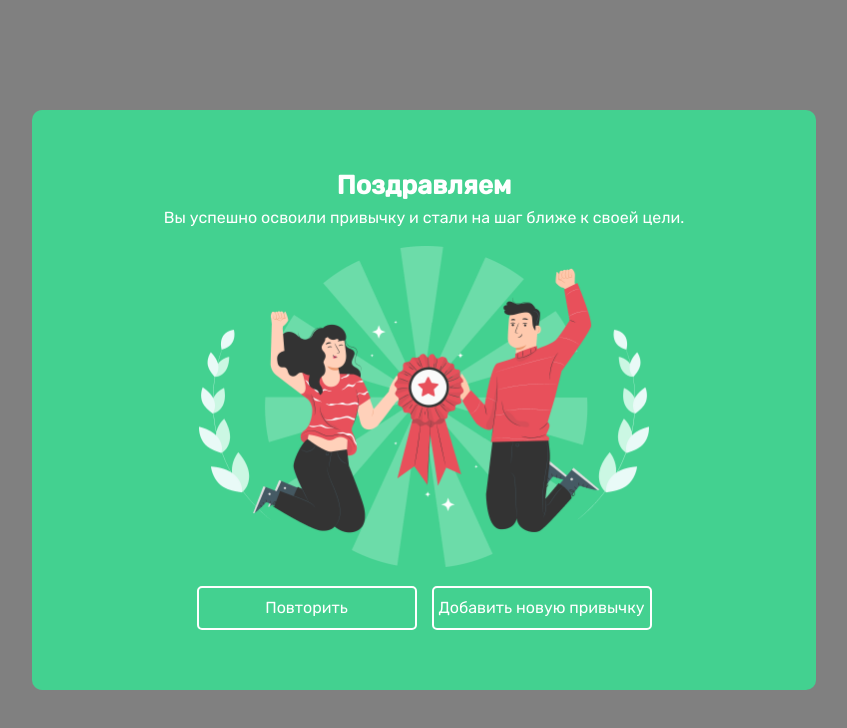
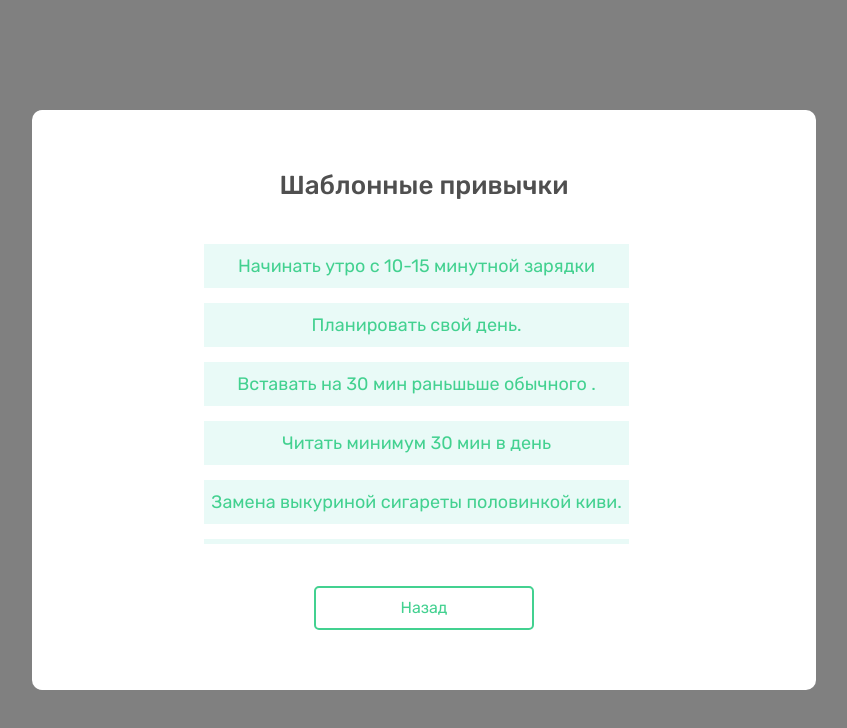
Before and after one commit to Olha98/Make-it-habits-ReactProject, a React (Create React App) app: page / in a window 1280 px wide. Both pictures are taken after a click on the button "Show Modal". Shown: the top 728 px of the page, without its empty margins (216-1063 px from the left). Built offline with nearby package versions, Linux system fonts and the light colour scheme.

Commit message:
connecting with customHbit

```diff
--- a/src/components/App/App.js
+++ b/src/components/App/App.js
@@ -8,6 +8,7 @@ import routes from "../../routes";
 import "../../css/vars.module.css";
 import "../../index.module.css";
 import Spinner from "../Spinner/Spinner";
+import HabitTemplate from "../HabitTemplate/HabitTemplate";
 
 const App = (props) => {
   const [isShowModal, setIsShowModal] = useState(false);
@@ -34,7 +35,7 @@ const App = (props) => {
         <button onClick={showModal}>Show Modal</button>
         {isShowModal && (
           <Modal closeModal={closeModal}>
-            <Congratulations closeModal={closeModal} />
+            <HabitTemplate closeModal={closeModal} />
           </Modal>
         )}
       </div>
--- a/src/components/HabitTemplate/HabitTemplate.js
+++ b/src/components/HabitTemplate/HabitTemplate.js
@@ -1,18 +1,6 @@
 import React from "react";
 import style from "./HabitTemplate.module.css";
-
-// import { Scrollbars } from "react-custom-scrollbars";
 import CustomScrollbars from "../../assests/scroll/scroll";
-
-// class App extends Component {
-//   render() {
-//     return (
-// <Scrollbars style={{ width: 500, height: 300 }}>
-//   <p>Some great content...</p>
-// </Scrollbars>
-//     );
-//   }
-// }
 
 const HabitTemplate = () => {
   return (
@@ -22,42 +10,62 @@ const HabitTemplate = () => {
         <ul className={style.habitTemplateList}>
           <li className={style.habitTemplateItem}>
             <a className={style.habitTemplateItemLink} href="home">
-              Распланировать свой день
+              Начинать утро с 10-15 минутной зарядки
             </a>
           </li>
           <li className={style.habitTemplateItem}>
             <a className={style.habitTemplateItemLink} href="home">
-              Встать на 30 мин раньше обычного
+              Планировать свой день.
             </a>
           </li>
           <li className={style.habitTemplateItem}>
             <a className={style.habitTemplateItemLink} href="home">
-              Заменить сигарету половинкой киви
+              Вставать на 30 мин раньшьше обычного .
             </a>
           </li>
           <li className={style.habitTemplateItem}>
             <a className={style.habitTemplateItemLink} href="home">
-              Начать утро с 10-15 минутной зарядки
+              Читать минимум 30 мин в день
             </a>
           </li>
           <li className={style.habitTemplateItem}>
             <a className={style.habitTemplateItemLink} href="home">
-              Читать минимум 30 мин
+              Замена выкуриной сигареты половинкой киви.
             </a>
           </li>
           <li className={style.habitTemplateItem}>
             <a className={style.habitTemplateItemLink} href="home">
-              Делать 20 отжиманий день
+              Принять контрасный душ.
             </a>
           </li>
           <li className={style.habitTemplateItem}>
             <a className={style.habitTemplateItemLink} href="home">
-              Бегать 4 км по утрам
+              5 минутная зарядка для глаз (обед)
             </a>
           </li>
           <li className={style.habitTemplateItem}>
             <a className={style.habitTemplateItemLink} href="home">
-              Медитировать 15 минут в день
+              5 минут отдыха после 25 концентрации.
+            </a>
+          </li>
+          <li className={style.habitTemplateItem}>
+            <a className={style.habitTemplateItemLink} href="home">
+              Выходить на 15 минут раньше от времени
+            </a>
+          </li>
+          <li className={style.habitTemplateItem}>
+            <a className={style.habitTemplateItemLink} href="home">
+              Раз в неделлю проводить медитацию.
+            </a>
+          </li>
+          <li className={style.habitTemplateItem}>
+            <a className={style.habitTemplateItemLink} href="home">
+              Попробывать что то новое .
+            </a>
+          </li>
+          <li className={style.habitTemplateItem}>
+            <a className={style.habitTemplateItemLink} href="home">
+              Начинать робочий день с подготовки стола
             </a>
           </li>
         </ul>
```
